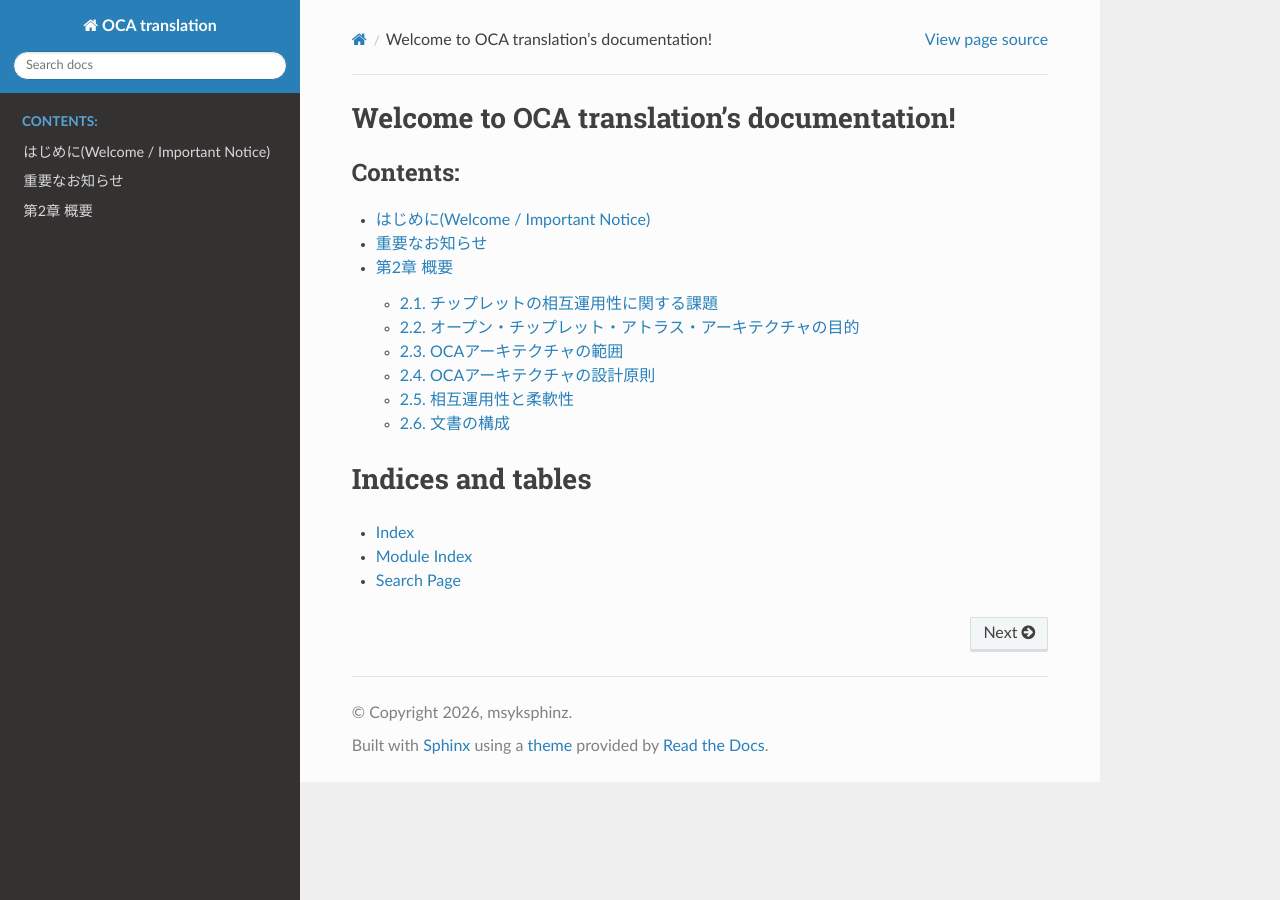
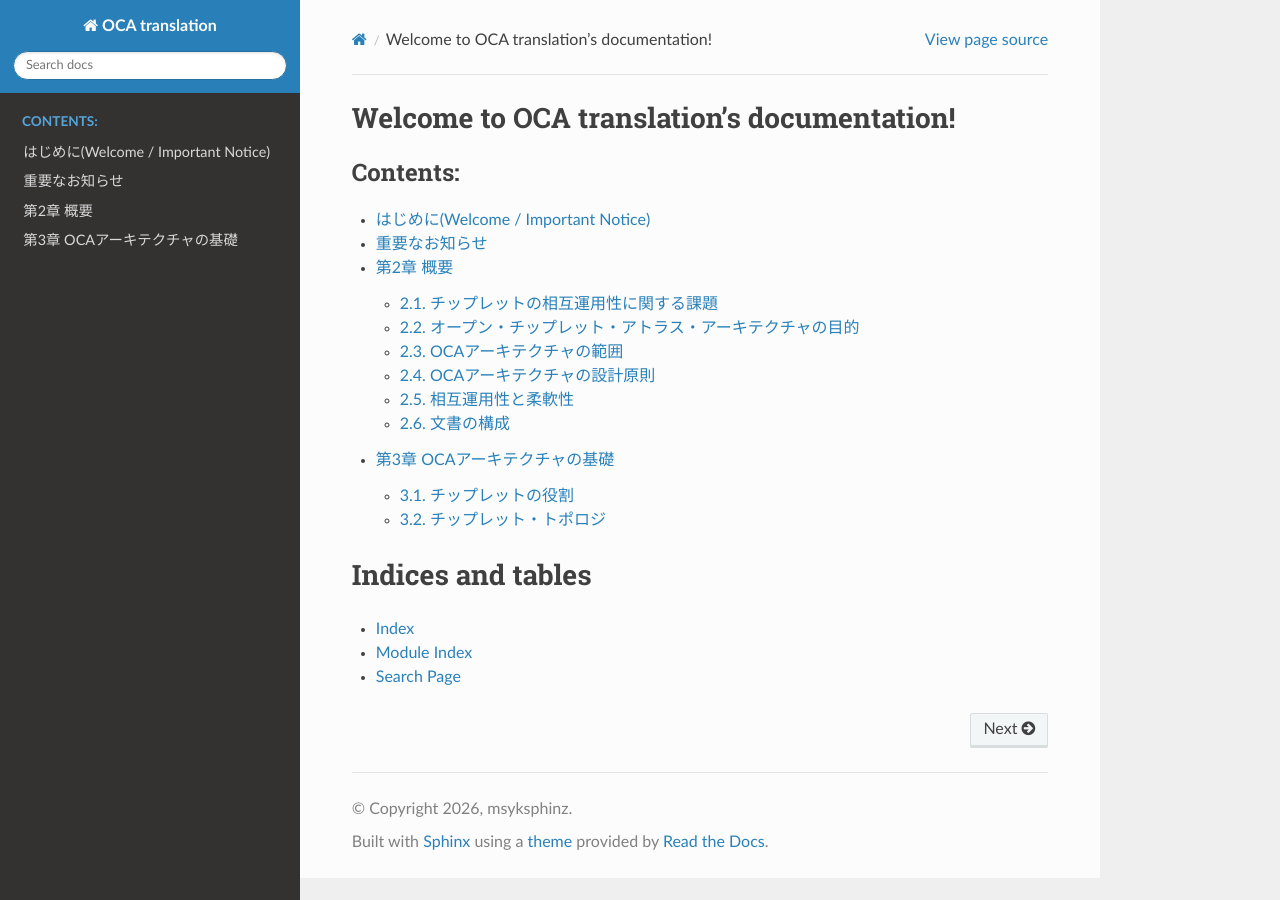
Before and after one commit to msyksphinz-self/open_chiplet_atlas_jp, a Sphinx documentation site: the page built from source/index.rst, in a window 1280 px wide. Built offline with Sphinx 7.4.7 and the Read the Docs theme 3.1.0, drawn with Linux system fonts in a browser that asks for light colours; some of the changed lines change nothing that is shown.

Commit message:
Add 03_foundation

```diff
--- /dev/null
+++ b/source/03_foundation.rst
@@ -0,0 +1,69 @@
+第3章 OCAアーキテクチャの基礎
+=============================
+本章では、OCAアーキテクチャにおける基礎的な前提を定義する。
+
+3.1. チップレットの役割
+------------------------
+
+OCAアーキテクチャは階層型システムをサポートし、チップレットはプライマリとセカンダリの異なる役割を担う。
+プライマリ・チップレットは特定の機能ドメインにおける主要な制御要素として機能する。
+各機能ドメインには通常、パッケージ内に1つのプライマリ・チップレットが存在し、その他のチップレットはすべてセカンダリとして動作する。
+割り込みドメインなど、本来プライマリ・チップレットが存在しないドメインもあれば、パッケージ外にプライマリ・チップレットが存在するドメインもある。
+後者のケースについては、本ドキュメントの今後の改訂版で扱う。
+
+機能ドメインごとに、プライマリ・チップレットに求められる要件は異なる。以下に、各ドメインが要求するプライマリ・チップレットの特性を定義する。
+
+- ブート・プライマリ: 必要な周エッジインターフェースへのアクセス権を持ち、SiP全体の起動を担う最初の起動チップレット。
+- システム管理プライマリ: SiP全体のシステム管理タスクを統括し、システムソフトウェアとインターフェースするチップレット。
+- システム時間管理プライマリ: SiPの基準時刻を保持するチップレット。
+- セキュリティ・プライマリ: SiPの信頼の根源(RoT)として機能し、SiPの完全性と真正性を保証する。
+- 割り込みプライマリ: N/A
+
+  - 相互運用性の観点から割り込みプライマリは存在しない。割り込みは中央制御装置を介さず、ソースから対象チップレットに直接配信される。
+- デバッグ・プライマリ: 外部デバッガーとインターフェースし、デバッグトラフィックを他のチップレットへルーティングする。
+- DFTプライマリ: チップレットは外部テスターとインターフェースし、テストトラフィックを他のチップレットにルーティングする。
+- RASプライマリ: チップレットはエラー集約ツリーの頂点として機能する。
+- FuSaプライマリ: チップレットはエラー集約ツリーの頂点として機能する。
+
+図2のベース・チップレットが示すように、単一のチップレットが全機能ドメインでプライマリ・チップレットとして機能することは一般的である。
+ただし、SiPインテグレータは異なる機能ドメインごとにプライマリを指定することも可能である。
+例えば、セキュリティ/ブート/デバッグ/DFT用と、システム管理/システム時間管理/RAS/FuSa用に別々のプライマリ・チップレットを割り当てる場合などである。
+
+.. tip::
+   [OPT-FND-1] SiPの中央コントローラとして機能するチップレットは、関連する全ドメインの主要機能をサポートするよう設計すべきである。
+
+各機能ドメインのプライマリ・チップレット指定はSiPインテグレーターの責任である。この決定にあたっては、SiPの要件とチップレットの機能性を考慮すべきである。
+
+SiP内でチップレットを複数インスタンス化することは珍しくない。この場合、SiPインテグレーターは同一チップレットが、あるインスタンスでは機能ドメインのプライマリとして、別のインスタンスではセカンダリとして機能できるようにする必要がある。
+
+.. tip::
+   [OPT-FND-2] チップレットは、マルチインスタンス化をサポートするため、対象となる機能ドメインのセカンダリ機能とインターフェースを備えて設計されるべきである。これにより、SiPインテグレータは各機能ドメインに適したプライマリを柔軟に指定できるようになる。
+
+3.2. チップレット・トポロジ
+----------------------------
+
+パッケージ内のOCAアーキテクチャ準拠チップレットとその接続は、有向非循環グラフを形成する。
+グラフの各ノードはチップレットである。エッジはチップレット間の物理的接続を示す。
+エッジの方向は一方向または双方向のトラフィックを定義するものではない。代わりに、方向は管理階層を指定する。
+有向エッジの方向に沿って、グラフは上流チップレットから下流チップレットへと移動する。
+上流チップレットは下流チップレットと同等または上位の管理レベルにある。
+以下は、OCAアーキテクチャがトポロジ関連トピックを記述するために使用する用語の一部である。
+
+- ルート: 有向非循環グラフのトポロジルートであり、機能ドメインにおけるプライマリ・チップレットでもある。本ドキュメントではルートとプライマリは互換的に使用される。
+- リーフ: 下流チップレットを持たない末端チップレット。
+- 非リーフ: 少なくとも1つの上流チップレットと1つの下流チップレットを持つ中間チップレット。
+- 上流と下流: チップレットUの上流チップレットとは、チップレットUへの有向パスを持つ全てのチップレットを指す。チップレットUの下流チップレットとは、チップレットUから有向パスを経由して到達可能な全てのチップレットを指す。
+
+トポロジ・ビューはドメイン固有である。機能ドメインのプライマリ・チップレットは、常にその機能ドメインのトポロジ・ビューのルートに位置する。この構造に基づき、管理階層が構築され、ルート付きグラフが定義される。
+
+図5は、あるSiPのシステム管理トポロジ・ビューとセキュリティ・トポロジ・ビューを示す。
+
+.. figure:: images/fig05_topology_example1.png
+   :alt: 図5. チップレットトポロジの例: 4つのCPUチップレットが対称的に接続され、CPU演算クラスターを形成。アクセラレータおよびIOチップレットは異なるCPUチップレットに接続されている；(a) システム管理のトポロジビューでは、CPUチップレットの1つがプライマリである；(b) セキュリティのトポロジビューでは、IOチップレットがプライマリである。
+
+図6は別のSiPのトポロジビューを示し、中央のベースチップレットがシステム管理とセキュリティの両方におけるプライマリ・チップレットとして機能する。
+
+チップレットトポロジ構成に関する情報は、セクション6.2で定義される標準化されたデータ構造を通じてソフトウェアに提供される。トポロジはパッケージング後に固定されるため、起動時や実行時の検出は不要である。このデータ構造はSiPインテグレータによって提供される。
+
+.. figure:: images/fig06_topology_example2.png
+   :alt: 図6. チップレットトポロジの例: 全機能ドメインのプライマリ・チップレットとして機能するベースチップレットがSiPの中心に位置する。CPU、アクセラレータ、およびIOチップレットがベースチップレットに接続されている。
--- a/source/index.rst
+++ b/source/index.rst
@@ -12,6 +12,7 @@
 
    00_preface.rst
    02_overview.rst
+   03_foundation.rst
 
 Indices and tables
 ==================
```
Also changed, not shown: source/images/fig05_topology_example1.png (added), source/images/fig06_topology_example2.png (added).
